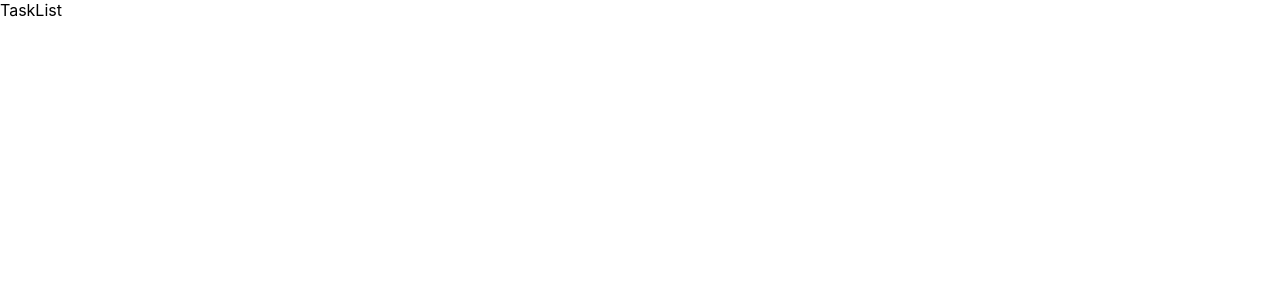
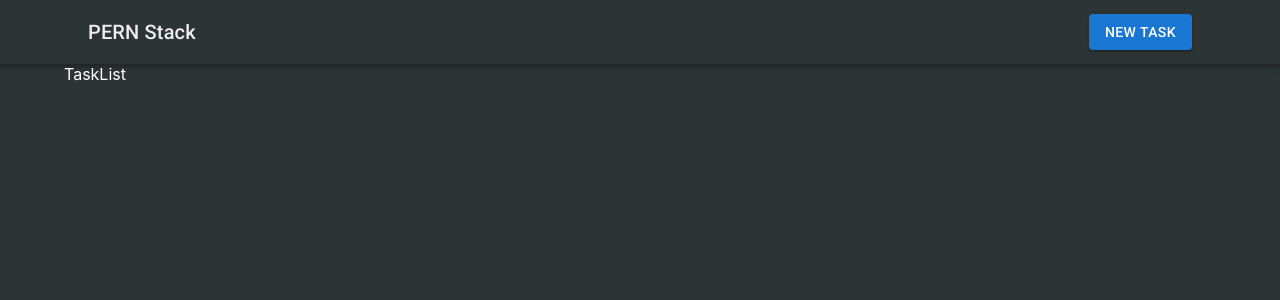
Before and after one commit to Calixto86/PernStack, a React (Create React App) app in the folder client/: page / in a window 1280 px wide. Shown: the top 300 px of the page. Built offline with nearby package versions, Linux system fonts and the light colour scheme.

Commit message:
creando Navbar y uso de material UI

```diff
--- a/client/public/index.html
+++ b/client/public/index.html
@@ -1,14 +1,12 @@
 <!DOCTYPE html>
 <html lang="en">
+
 <head>
   <meta charset="utf-8" />
   <link rel="icon" href="%PUBLIC_URL%/favicon.ico" />
   <meta name="viewport" content="width=device-width, initial-scale=1" />
   <meta name="theme-color" content="#000000" />
-    <meta
-      name="description"
-      content="Web site created using create-react-app"
-    />
+  <meta name="description" content="Web site created using create-react-app" />
   <link rel="apple-touch-icon" href="%PUBLIC_URL%/logo192.png" />
   <!--
       manifest.json provides metadata used when your web app is installed on a
@@ -25,7 +23,13 @@
       Learn how to configure a non-root public URL by running `npm run build`.
     -->
   <title>React App</title>
+  <link rel="preconnect" href="https://fonts.googleapis.com" />
+  <link rel="preconnect" href="https://fonts.gstatic.com" crossorigin />
+  <link rel="stylesheet" href="https://fonts.googleapis.com/css2?family=Roboto:wght@300;400;500;700&display=swap" />
+  <link rel="stylesheet" href="https://fonts.googleapis.com/icon?family=Material+Icons" />
+
 </head>
+
 <body>
   <noscript>You need to enable JavaScript to run this app.</noscript>
   <div id="root"></div>
@@ -40,4 +44,5 @@
       To create a production bundle, use `npm run build` or `yarn build`.
     -->
 </body>
+
 </html>
--- a/client/src/App.js
+++ b/client/src/App.js
@@ -1,17 +1,20 @@
 import { BrowserRouter, Route, Routes } from 'react-router-dom'
 import TaskList from './components/TaskList'
 import TaskForm from './components/TaskForm'
+import Container from '@mui/material/Container'
+import Menu from './components/Navbar';
 
 export default function App() {
   return (
-    <div>
-      <BrowserRouter>
+    <BrowserRouter>
+    <Menu/> {/*para barra de navegacion*/}
+      <Container>
         <Routes>
-          <Route path='/' element={<TaskList/>}/>
-          <Route path='/task/new' element={<TaskForm/>}/>
+          <Route path='/' element={<TaskList />} />
+          <Route path='/tasks/new' element={<TaskForm />} />
           {/* Edit Route */}
         </Routes>
-      </BrowserRouter>
-    </div>
+      </Container>
+    </BrowserRouter>
   )
 }
--- a/client/src/components/Navbar.js
+++ b/client/src/components/Navbar.js
@@ -1,8 +1,26 @@
+import { AppBar, Box, Button, Container, Toolbar, Typography } from "@mui/material"
+import { Link, useNavigate } from "react-router-dom"; {/*importar los links para navegacion*/}
 
 export default function Navbar() {
+
+    const navegate = useNavigate();
+
     return (
-        <div>
-            Navbar
-        </div>
+        <Box sx={{flexGrow: 1}}> {/*abarca el ancho de la pantalla por la der*/}
+            <AppBar position="static" color="transparent">
+                <Container> {/*para que este centrado*/}
+                    <Toolbar>{/*ociones del menu*/}
+                        <Typography variant="h6" sx={{flexGrow: 1}}>
+                            <Link to='/' style={{textDecoration:'none', color: '#eee'}}>PERN Stack</Link>
+                        </Typography>
+                        <Button variant="contained"
+                                color="primary"
+                                onClick={ () => navegate('/tasks/new')}>
+                            New Task
+                        </Button>
+                    </Toolbar>
+                </Container>
+            </AppBar>
+        </Box>
     )
 }
--- a/client/src/index.css
+++ b/client/src/index.css
@@ -5,6 +5,8 @@
     sans-serif;
   -webkit-font-smoothing: antialiased;
   -moz-osx-font-smoothing: grayscale;
+  background: #2d3436;
+  color: white;
 }
 
 code {
--- a/client/src/index.js
+++ b/client/src/index.js
@@ -3,6 +3,7 @@
 import './index.css';
 import App from './App';
 import reportWebVitals from './reportWebVitals';
+
 
 const root = ReactDOM.createRoot(document.getElementById('root'));
 root.render(
```
Also changed, not shown: client/package.json (+7 -0 lines), 2 other files (tests, documents, lock files or other folders). Lines whose indentation alone changed are shown as unchanged.
